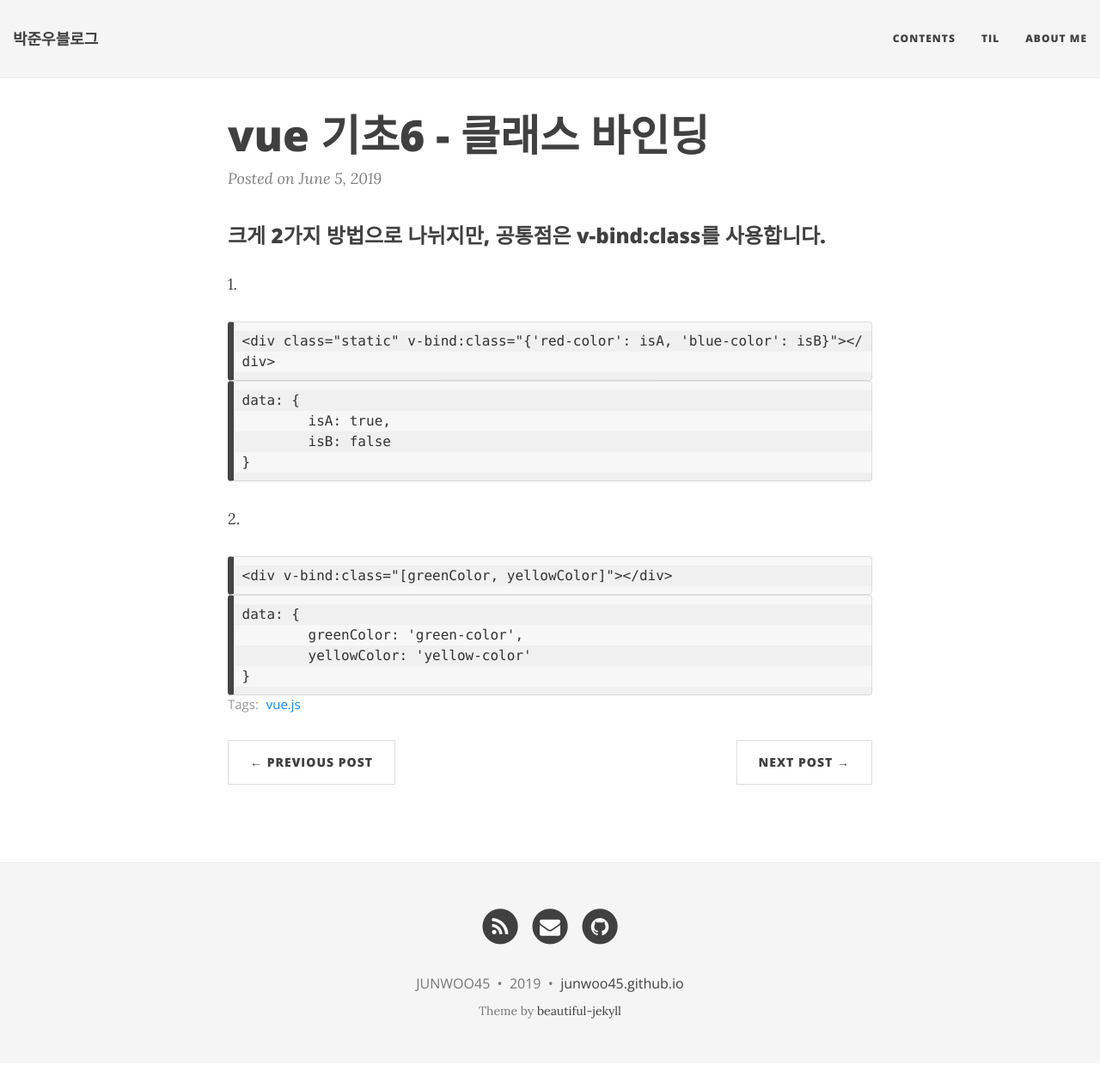
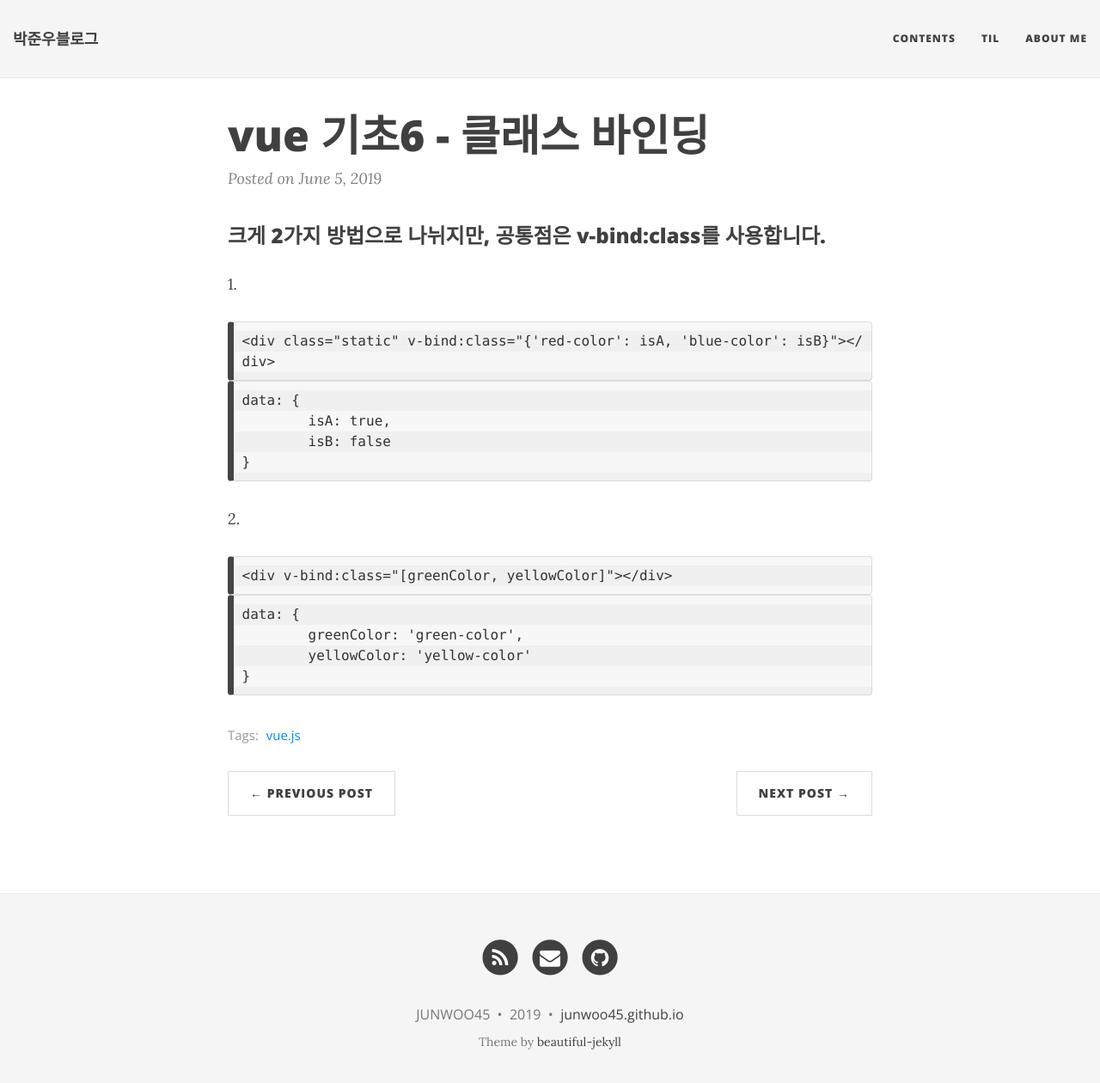
Before and after one commit to JUNWOO45/junwoo45.github.io.archived, a Jekyll site: the page built from _posts/2019-06-05-vue6_classbinding.md, in a window 1280 px wide and 1273 px high. Shown: the top 1260 px of the window at 86% size. Built offline with Jekyll 4.4.1, drawn with Linux system fonts in a browser that asks for light colours; nearby versions of some CDN libraries.

Commit message:
margin-bottom추가

```diff
--- a/_layouts/post.html
+++ b/_layouts/post.html
@@ -31,7 +31,7 @@ layout: base
         </div>
       {% endif %}
 
-      <article role="main" class="blog-post">
+      <article role="main" class="blog-post" style="margin-bottom: 36px;">
         {{ content }}
       </article>
 
```
Also changed, not shown: _posts/2019-06-07-vue11_vuex.md (line endings or trailing spaces).
